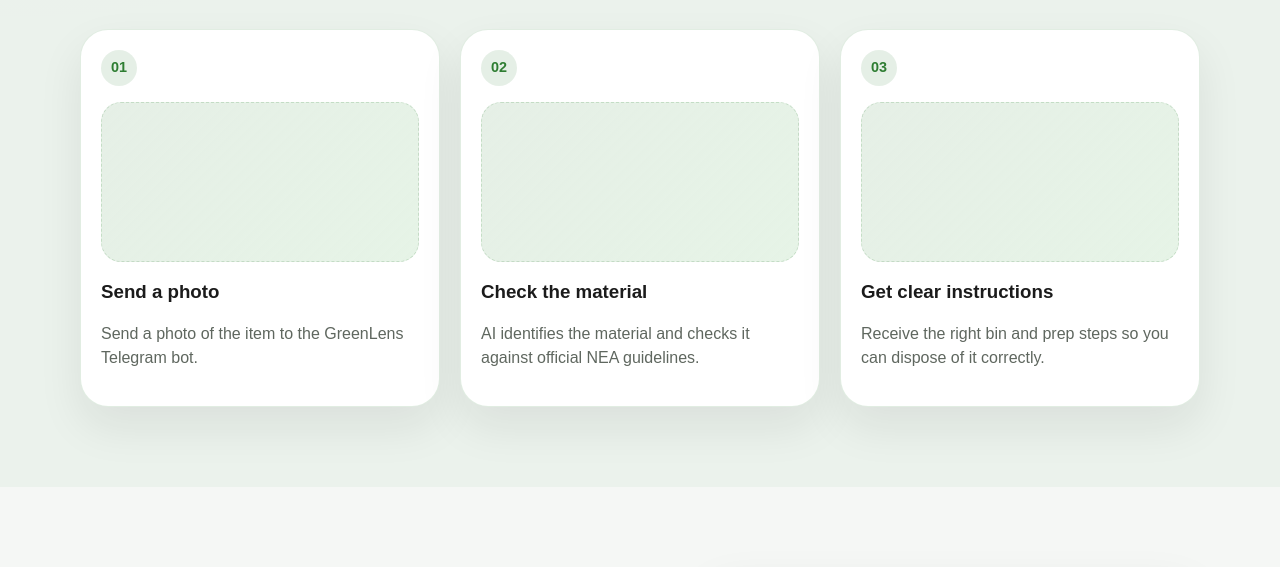
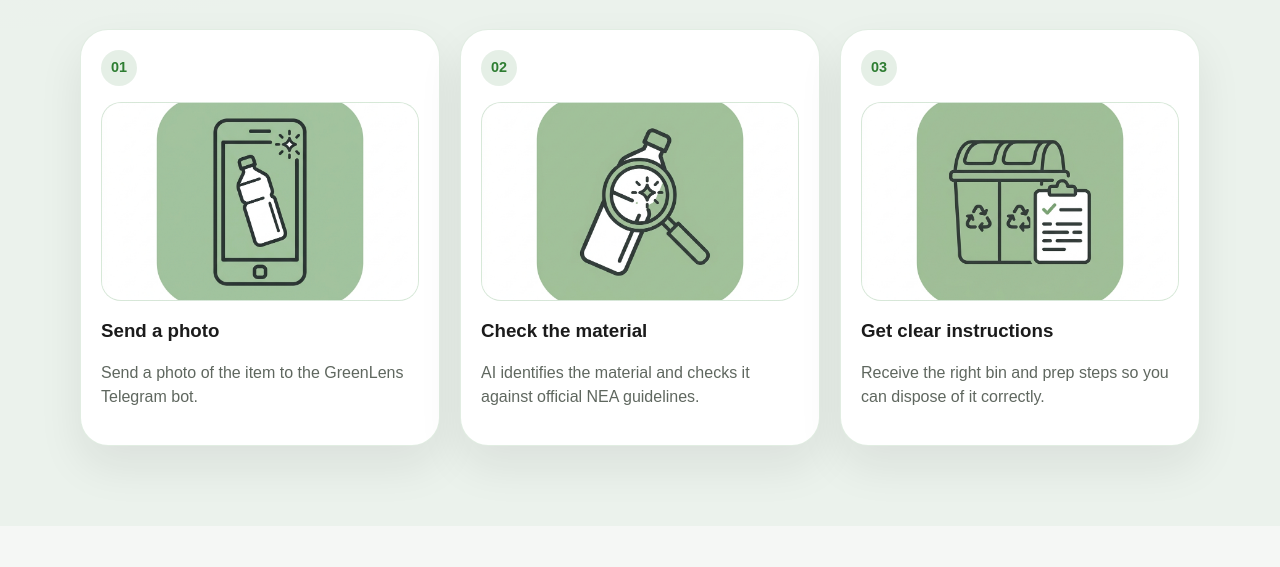
Before and after one commit to XanthusL/FA-Revised-, a plain HTML site: page index.html in a window 1280 px wide. Shown: the part 1065-1632 px from the top of the page. Drawn offline with Linux system fonts and the light colour scheme.

Commit message:
images for step

```diff
--- a/index.html
+++ b/index.html
@@ -11,7 +11,7 @@
   <header class="site-header">
     <div class="container header-bar">
       <a class="brand" href="#hero" aria-label="GreenLens home">
-        <span class="brand-mark" aria-hidden="true"></span>
+        <img class="brand-mark" src="assets/logo.png" alt="GreenLens logo">
         <span class="brand-text">GreenLens</span>
       </a>
 
@@ -62,21 +62,21 @@
         <div class="step-grid">
           <article class="card step-card">
             <span class="step-number">01</span>
-            <div class="placeholder-visual placeholder-visual-step"></div>
+            <img class="step-image" src="assets/step-01.png" alt="Photo of an item ready to be sent to GreenLens">
             <h3>Send a photo</h3>
             <p>Send a photo of the item to the GreenLens Telegram bot.</p>
           </article>
 
           <article class="card step-card">
             <span class="step-number">02</span>
-            <div class="placeholder-visual placeholder-visual-step"></div>
+            <img class="step-image" src="assets/step-02.png" alt="GreenLens checking the material of the item">
             <h3>Check the material</h3>
             <p>AI identifies the material and checks it against official NEA guidelines.</p>
           </article>
 
           <article class="card step-card">
             <span class="step-number">03</span>
-            <div class="placeholder-visual placeholder-visual-step"></div>
+            <img class="step-image" src="assets/step-03.png" alt="GreenLens showing the correct disposal instructions">
             <h3>Get clear instructions</h3>
             <p>Receive the right bin and prep steps so you can dispose of it correctly.</p>
           </article>
--- a/style.css
+++ b/style.css
@@ -94,6 +94,7 @@ img {
   width: 2.4rem;
   height: 2.4rem;
   border-radius: 50%;
+  object-fit: cover;
   background: linear-gradient(135deg, var(--brand), var(--brand-soft));
   box-shadow: inset 0 0 0 0.35rem rgba(255, 255, 255, 0.25);
 }
@@ -253,6 +254,15 @@ img {
 
 .placeholder-visual-step {
   min-height: 10rem;
+}
+
+.step-image {
+  width: 100%;
+  aspect-ratio: 16 / 10;
+  object-fit: cover;
+  border-radius: var(--radius-md);
+  border: 1px solid rgba(46, 125, 50, 0.12);
+  background: linear-gradient(135deg, rgba(46, 125, 50, 0.08), rgba(165, 214, 167, 0.18));
 }
 
 .placeholder-visual-demo {
```
Also changed, not shown: assets/logo.png (added), assets/step-01.png (added), assets/step-02.png (added), assets/step-03.png (added).
